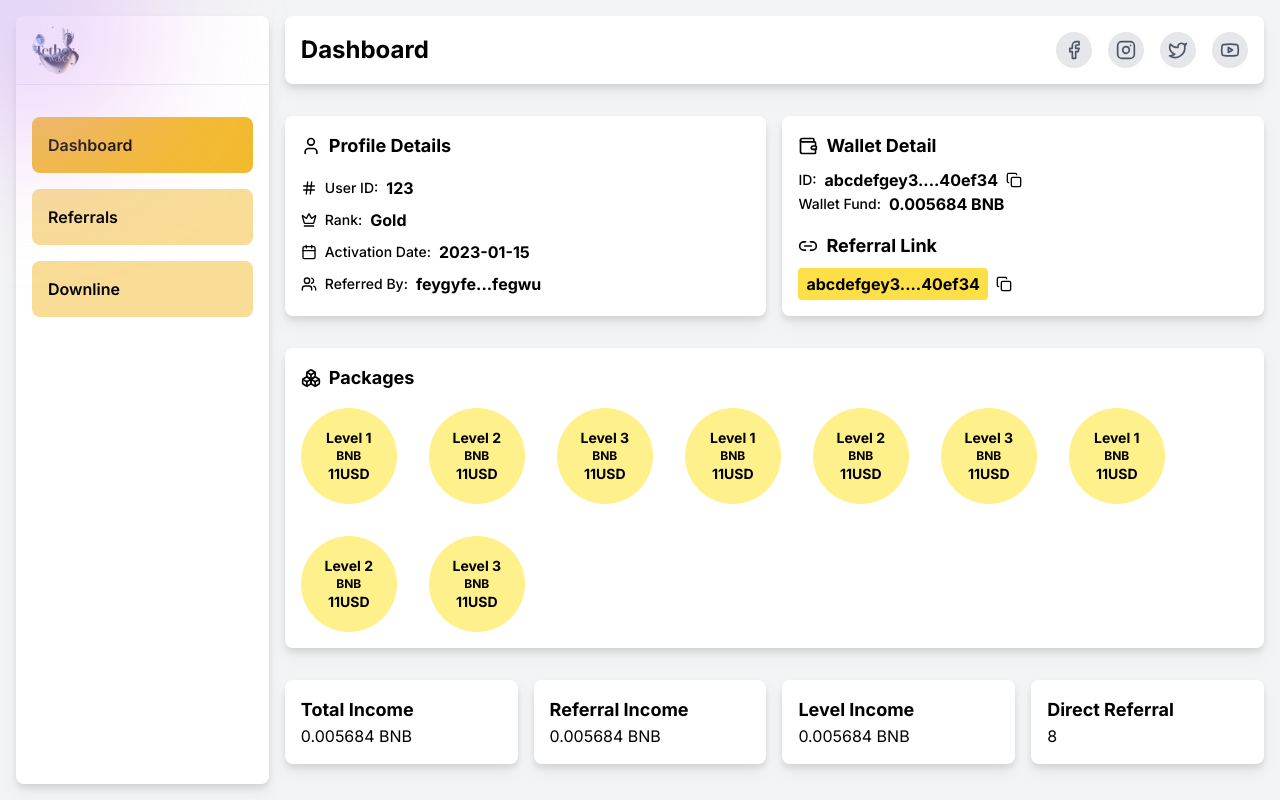
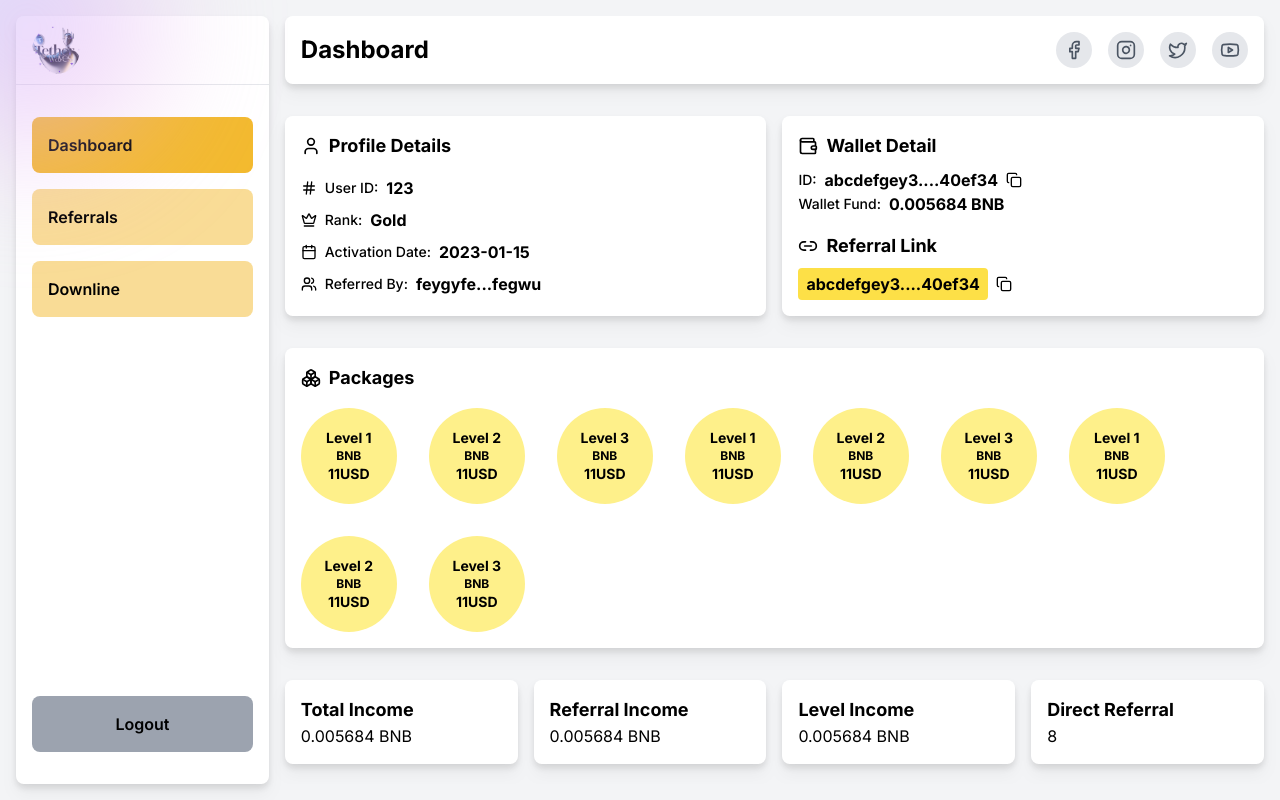
Before and after one commit to achiit/tether, a Next.js app: page /dashboard in a window 1280 px wide. Built offline with nearby package versions, Linux system fonts and the light colour scheme.

Commit message:
update: button

```diff
--- a/src/app/dashboard/page.tsx
+++ b/src/app/dashboard/page.tsx
@@ -22,9 +22,9 @@ const Dashboard = () => {
       case "dashboard":
         return <DashboardPage />;
       case "referrals":
-        return <Referrals/>;
+        return <Referrals />;
       case "downline":
-        return <DownLine/>;
+        return <DownLine />;
       default:
         return <div>Select a tab to view content.</div>;
     }
@@ -36,6 +36,12 @@ const Dashboard = () => {
         <div className="w-full lg:w-1/5 drop-shadow-lg  bg-white lg:rounded-lg">
           <div className="border-b px-4 py-2.5">
             <BrandLogo />
+          </div>
+
+          <div className="absolute top-4 lg:top-auto right-0 lg:right-auto lg:bottom-8 px-4 flex justify-end items-end lg:w-full">
+            <button className="p-2.5 lg:p-4 px-8 font-semibold cursor-pointer bg-gray-400 hover:bg-red-600 rounded-lg w-full transition-all duration-300">
+              Logout
+            </button>
           </div>
           <ul className="flex lg:flex-col gap-4 p-4 mt-2 lg:mt-4 overflow-y-auto">
             {tabs.map((tab) => (
--- a/src/components/header.tsx
+++ b/src/components/header.tsx
@@ -62,14 +62,14 @@ const Header: React.FC = () => {
               {isMobileMenuOpen ? <X size={28} /> : <AlignJustify size={28} />}
             </button>
 
-            <div className="hidden lg:block">
+            <Link href="/dashboard" className="hidden lg:block">
               <Button
                 variant="default"
                 className="bg-[#f3ba2f] text-black hover:bg-[#f3ba2f]/90 h-10 font-semibold transition-all duration-300"
               >
-                Connect Wallet
+                Launch App
               </Button>
-            </div>
+            </Link>
           </section>
         </div>
       </Container>
@@ -87,14 +87,14 @@ const Header: React.FC = () => {
             <NavLinks />
           </div>
 
-          <div className="mt-4">
+          <Link href="/dashboard" className="mt-4">
             <Button
               variant="default"
               className="bg-[#f3ba2f] text-black hover:bg-[#f3ba2f]/90 h-10 font-semibold transition-all duration-300"
             >
-              Connect Wallet
+              Launch App
             </Button>
-          </div>
+          </Link>
 
           <button
             className="absolute top-6 right-6 text-3xl"
```
